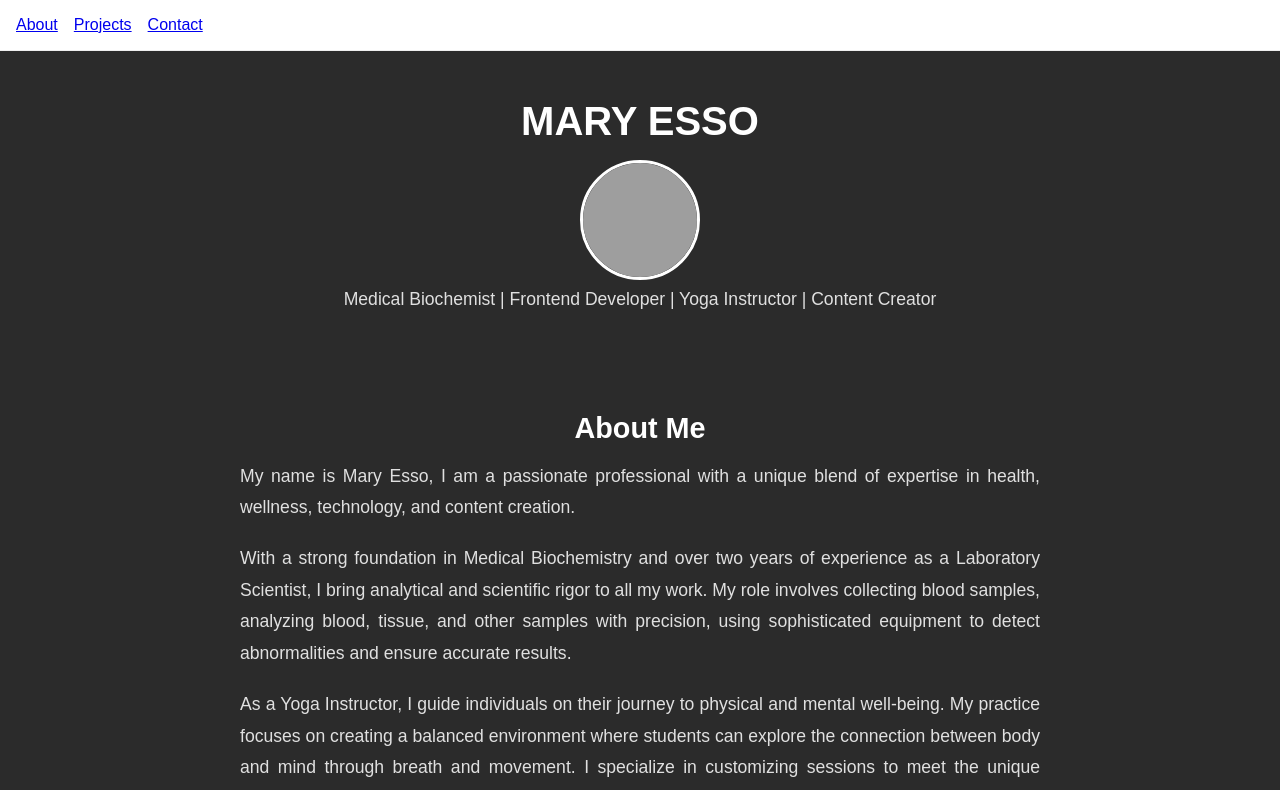
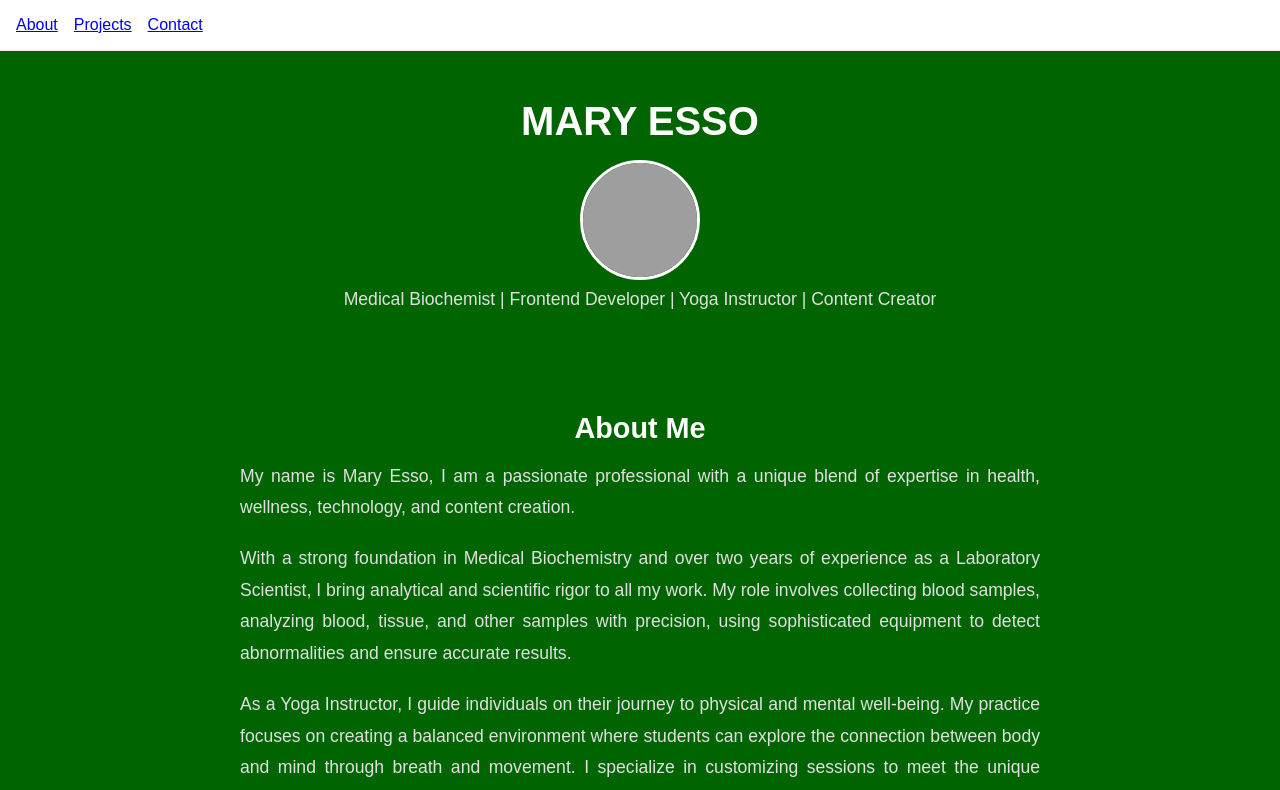
Before and after one commit to Temmy-codes/website_nextjs, a Next.js app: page / in a window 1280 px wide. Shown: the top 790 px of the page. Built offline with nearby package versions, Linux system fonts and the light colour scheme; grey boxes are pictures that could not be loaded.

Commit message:
changes were made in head section meta name

```diff
--- a/app/globals.css
+++ b/app/globals.css
@@ -24,7 +24,7 @@
   justify-content: space-between; /* logo left, links right */
   align-items: center;
   padding: 1rem 2rem;
-  background: lightskyblue;
+  background:darkgreen ;
   color: white;
   position: sticky;
   top: 0;
@@ -55,7 +55,7 @@
 
 /* Body and Main */
 body {
-  background-color: #2b2b2b;
+  background-color: darkgreen;
   color:white;
   font-family: Arial, sans-serif;
 }
```
